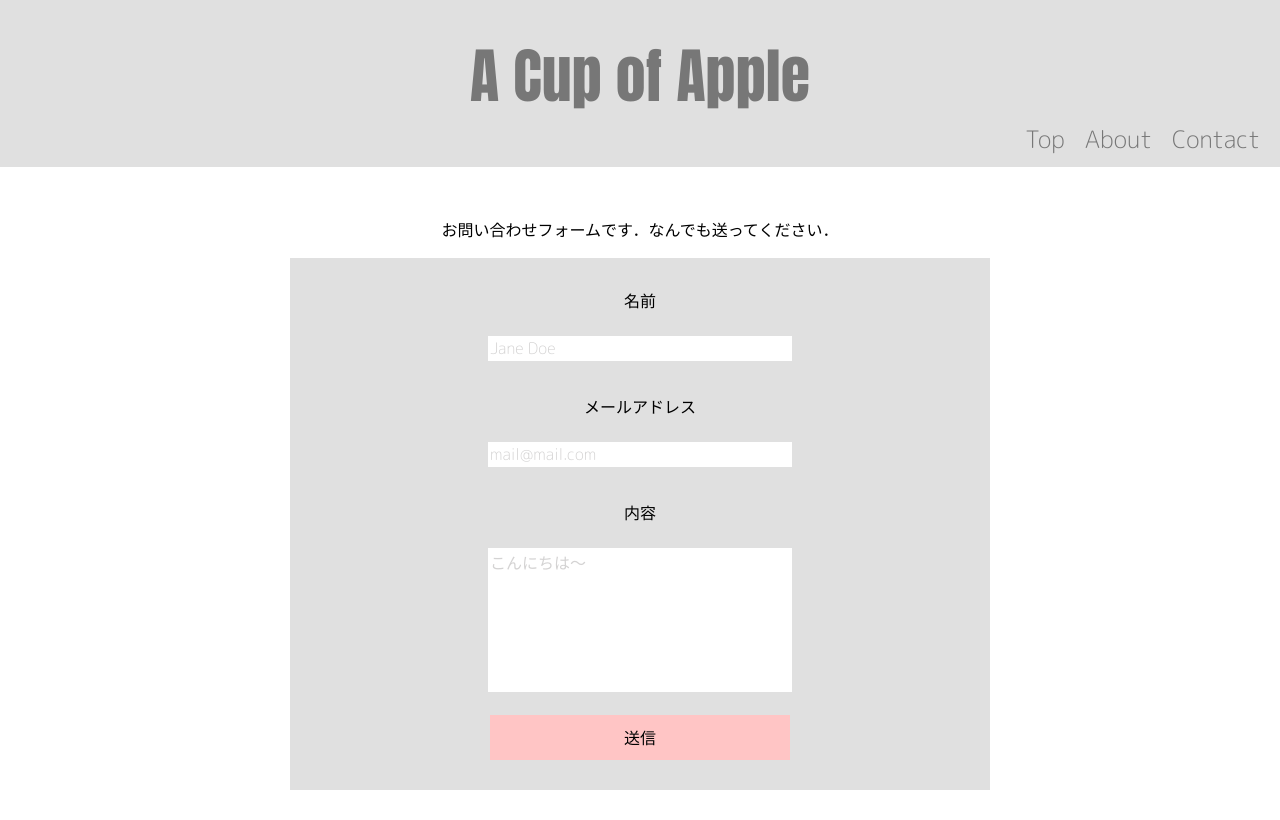
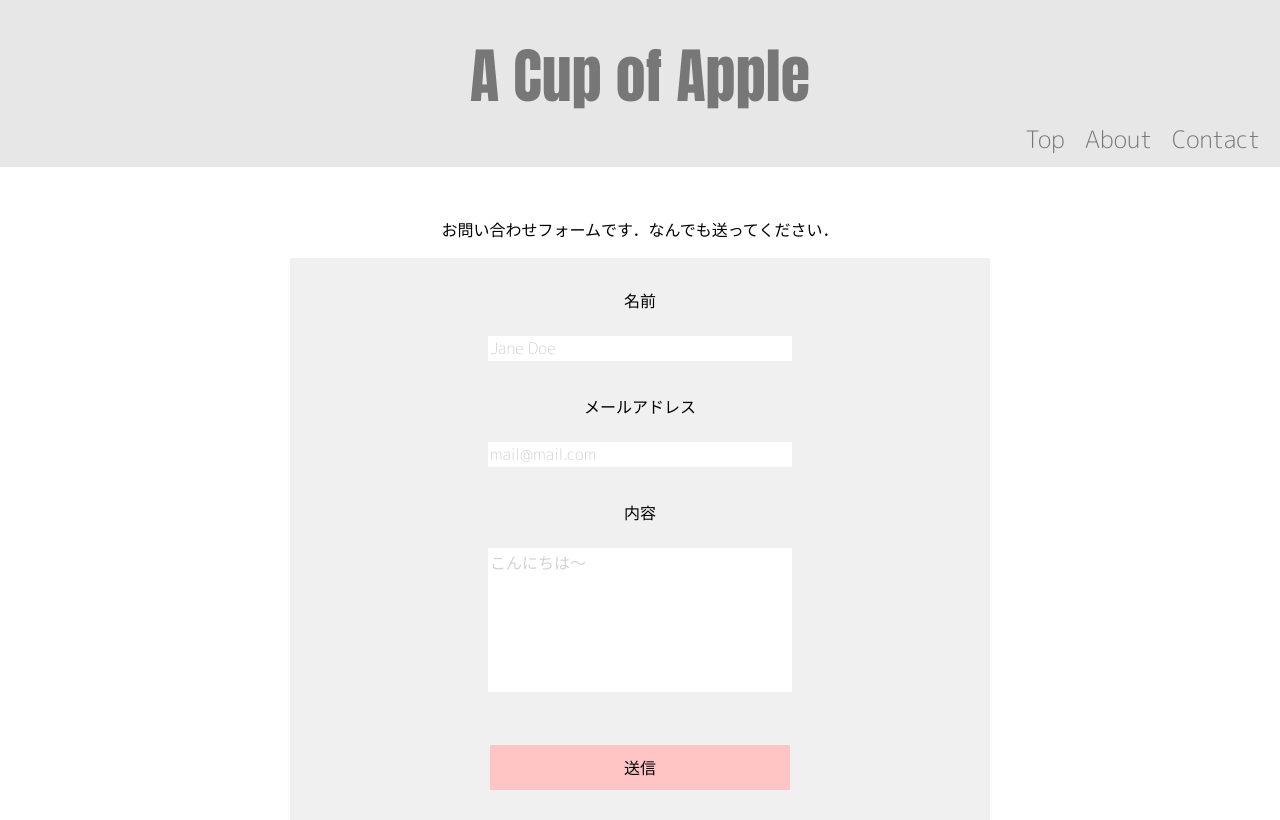
Before and after one commit to ron61/ron61.github.io, a Nuxt app: page /blog/contact in a window 1280 px wide. Built offline with nearby package versions, Linux system fonts and the light colour scheme.

Commit message:
フォームの位置を修正

```diff
--- a/components/BlogContact.vue
+++ b/components/BlogContact.vue
@@ -54,7 +54,7 @@ export default {
 }
 
 .background {
-    background-color: rgba(224, 224, 224);
+    background-color: rgb(240, 240, 240);
     padding-bottom: 30px;
     padding-top: 20px;
 }
@@ -64,6 +64,7 @@ export default {
     background-color: rgb(255, 197, 197);
     border: 0;
     padding: 10px 30px;
+    margin-top: 30px;
 }
 
 .submit-button:hover {
--- a/layouts/blog.vue
+++ b/layouts/blog.vue
@@ -25,7 +25,7 @@
 .header {
     text-align: center;
     font-size: 60px;
-    background-color: rgb(224, 224, 224);
+    background-color: rgb(231, 231, 231);
     margin: 0 0 50px;
 }
 
```
